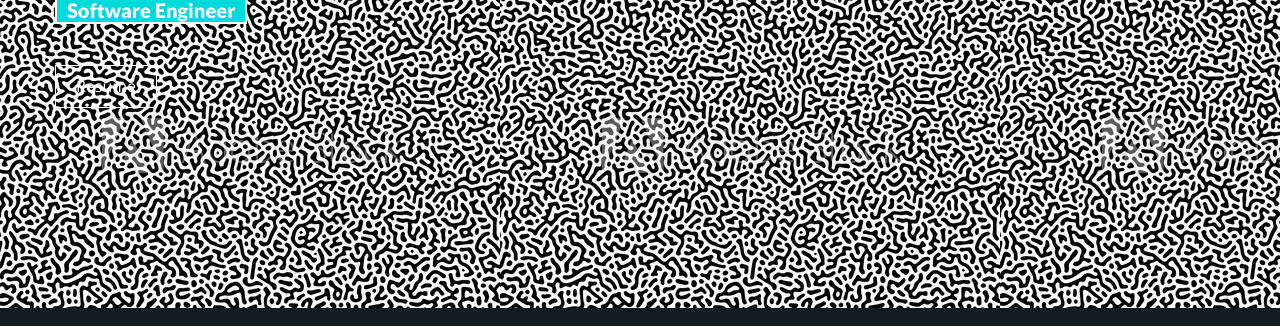
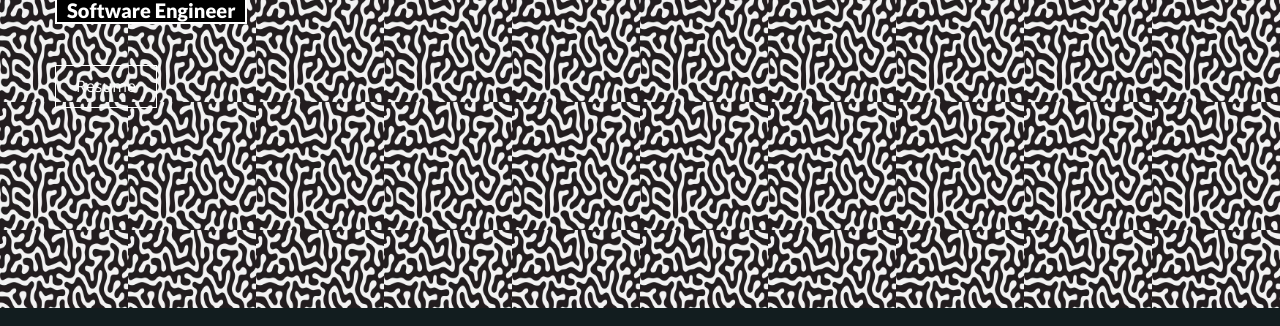
Before and after one commit to cfthorne83/cfthorne83.github.io, a plain HTML site: page index.html in a window 1280 px wide. Shown: the part 410-736 px from the top of the page. Drawn offline with nearby package versions, Linux system fonts and the light colour scheme.

Commit message:
decide upon hero pattern

```diff
--- a/css/override.css
+++ b/css/override.css
@@ -50,11 +50,13 @@ body {
     /* background: url("/assets/IMG_5266.jpg") no-repeat center center fixed;
     filter: grayscale(100%); */
 
+    background: url("/assets/b&w/UNADJUSTEDNONRAW_thumb_2cfc.jpg") fixed;
     background: url("/assets/b&w/500_F_364762268_QUJiC2Cy9sRyoK9LxC96gKwl8AkL8oFO.jpeg") fixed;
+    background: url("/assets/b&w/IMG_5268.jpg") fixed;
 
     /* background-size: contain; */
     /* background-size: cover;  */
-    /* background-size: 50%;  */
+    background-size: 10%;
     /* background-color: black; */
     color:  white;
 }
@@ -75,7 +77,7 @@ body {
 }
 
 .intro-name {
-    background-color: rgb(0, 218, 218);
+    background-color: rgb(0, 0, 0);
     /* border-radius: .3em; */
     padding: 0 1rem;
     /* margin: 10rem 0; */
```
